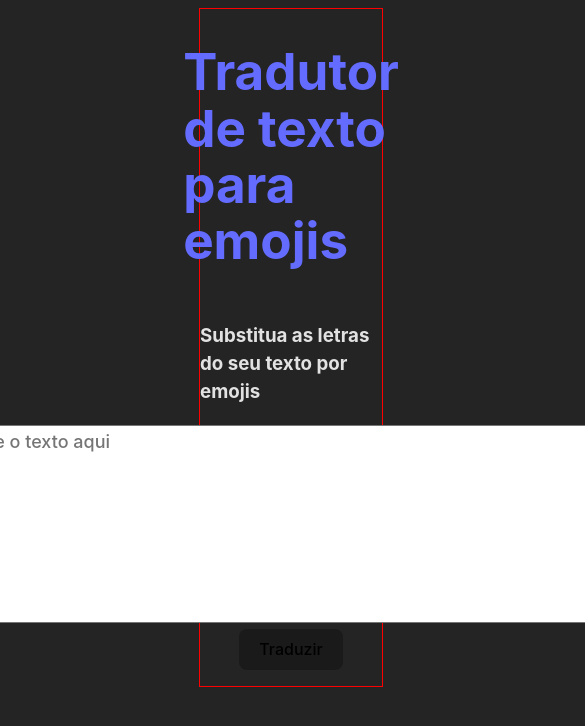
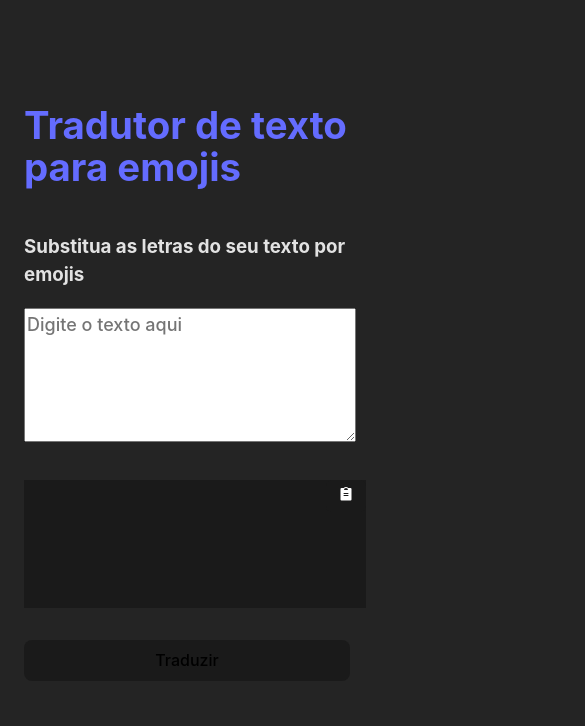
Before and after one commit to valentimm/emojiTranslator, a React (Vite) app: page / in a window 390 px wide. Shown: the top 726 px of the page, 585 px wide, since content can reach past the window. Built offline with nearby package versions, Linux system fonts and the light colour scheme.

Commit message:
Updated packeges

```diff
--- a/package.json
+++ b/package.json
@@ -10,6 +10,8 @@
     "preview": "vite preview"
   },
   "dependencies": {
+    "@radix-ui/react-popover": "1.0.6",
+    "phosphor-react": "^1.4.1",
     "react": "^18.2.0",
     "react-dom": "^18.2.0"
   },
--- a/src/App.tsx
+++ b/src/App.tsx
@@ -1,3 +1,5 @@
+import * as Popover from '@radix-ui/react-popover';
+import { ClipboardText } from 'phosphor-react';
 import { useState } from 'react';
 import './App.css';
 
@@ -14,6 +16,21 @@ function substituirCaracteres({ texto, substituicoes }: SubstituicaoCaracteres):
     textoModificado = textoModificado.replace(regex, caractereNovo);
   }
   return textoModificado;
+}
+
+function copyText (){
+  const text = document.querySelector('#textResponse p')?.textContent;
+  if(text){
+    navigator.clipboard.writeText(text);
+  }
+}
+
+function copyTextDiv(){
+  const text = document.querySelector('#textResponse p')?.textContent;
+  if(text){
+    navigator.clipboard.writeText(text);
+  }
+
 }
 
 export default function Home() {
@@ -96,10 +113,11 @@ export default function Home() {
   };
 
   return (
+  <Popover.Root>
   <main>
-  <div className="content">
     <h1>Tradutor de texto para emojis</h1>
     <h3>Substitua as letras do seu texto por emojis</h3>
+    <div className="content">
       <div id="textUser">
         <textarea
           value={textoOriginal}
@@ -108,10 +126,22 @@ export default function Home() {
         />
       </div>
       <button onClick={substituirTexto}>Traduzir</button>
-    <div className="textResponse">
+      <div id="textResponse" onClick={copyTextDiv}>
         <p>{textoModificado}</p>
+        <Popover.Trigger onClick={copyText} className='PopoverTrigger'>
+          <div>
+            <ClipboardText size={16} color="#ffffff" weight="fill" />
+          </div>
+        </Popover.Trigger>
+        <Popover.Portal>
+        <Popover.Content className='PopoverContent'>
+          Texto copiado!
+        <Popover.Arrow className='PopoverArrow' />
+        </Popover.Content>
+        </Popover.Portal>
       </div>
     </div>
   </main>
+  </Popover.Root>
   )
 }
--- a/src/index.css
+++ b/src/index.css
@@ -11,15 +11,35 @@
   -moz-osx-font-smoothing: grayscale;
   -webkit-text-size-adjust: 100%;
 }
-
+main {
+  padding-right: 12rem;
+}
 .content {
-  display: flex;
-  flex-direction: column;
+  display: grid;
+  grid-template-columns: 1fr 1fr 1fr;
+  grid-gap: 2rem;
   align-items: center;
   justify-content: center;
   width: 100%;
-  border: 1px solid red;
 }
+
+#textUser {
+  grid-column: 1/2;
+  grid-row: 1/2;
+}
+
+#textResponse {
+  grid-column: 3/4;
+  grid-row: 1/2;
+  width: 42rem;
+  min-height: 12rem;
+  display: flex;
+  justify-content: space-between;
+  background-color: #1a1a1a;
+  cursor: pointer;
+  padding-left: 1rem;
+}
+
 
 h1 {
   font-size: 3.2rem;
@@ -57,11 +77,70 @@ button {
   background-color: #1a1a1a;
   cursor: pointer;
   transition: border-color 0.25s;
+  width: 12rem;
 }
 button:hover {
   border-color: #646cff;
 }
 button:focus,
 button:focus-visible {
-  outline: 4px auto -webkit-focus-ring-color;
+  outline: 1px auto -webkit-focus-ring-color;
 }
+
+.PopoverTrigger {
+  border-radius: 6px;
+  width: 2rem;
+  height: 2rem;
+  display: flex;
+  align-items: center;
+  justify-content: center;
+}
+
+.PopoverContent {
+  border-radius: 4px;
+  padding: 1rem;
+  width: 6rem;
+  background-color: #767676;
+  font-size: smaller;
+  font-weight: 500;
+}
+
+.PopoverArrow {
+  fill: #767676;
+}
+
+@media only screen and (max-width: 600px) {
+  main {
+    padding-right: 2rem;
+    margin-left: -11rem;
+  }
+  h1 {
+    margin-top: 6rem;
+    font-size: 2.4rem;
+  }
+  .content {
+    grid-template-columns: 1fr;
+  }
+
+  #textUser {
+    grid-column: 1;
+    grid-row: 1;
+  }
+
+  #textResponse {
+    grid-column: 1;
+    grid-row: 2;
+    width: 100%;
+    min-height: 8rem;
+    max-width: 22rem;
+  }
+
+  textarea {
+    width: 100%;
+    height: 8rem;
+  }
+
+  button {
+    width: 100%;
+  }
+}
```
Also changed, not shown: 1 other file (tests, documents, lock files or other folders). Lines whose indentation alone changed are shown as unchanged.
